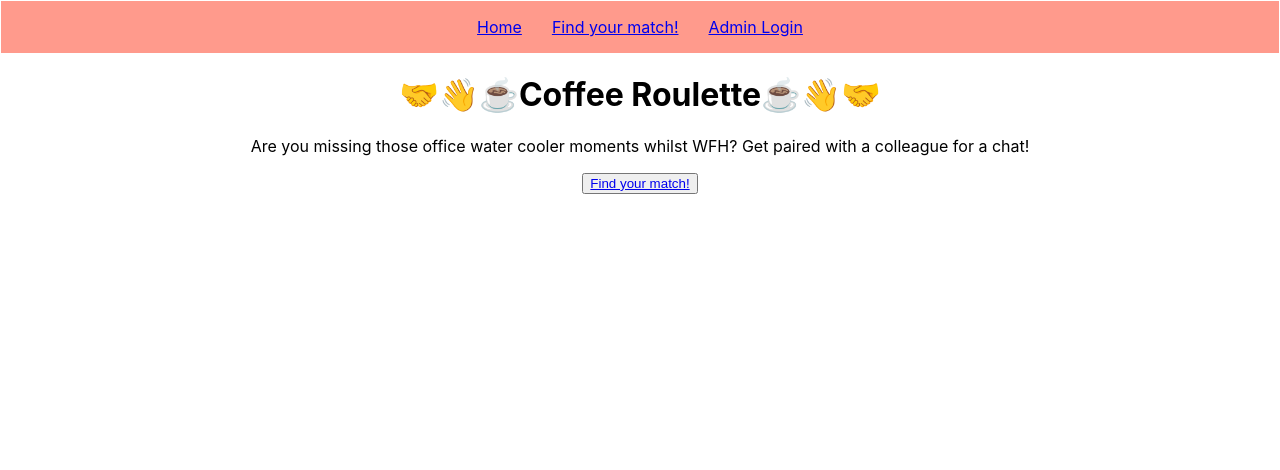
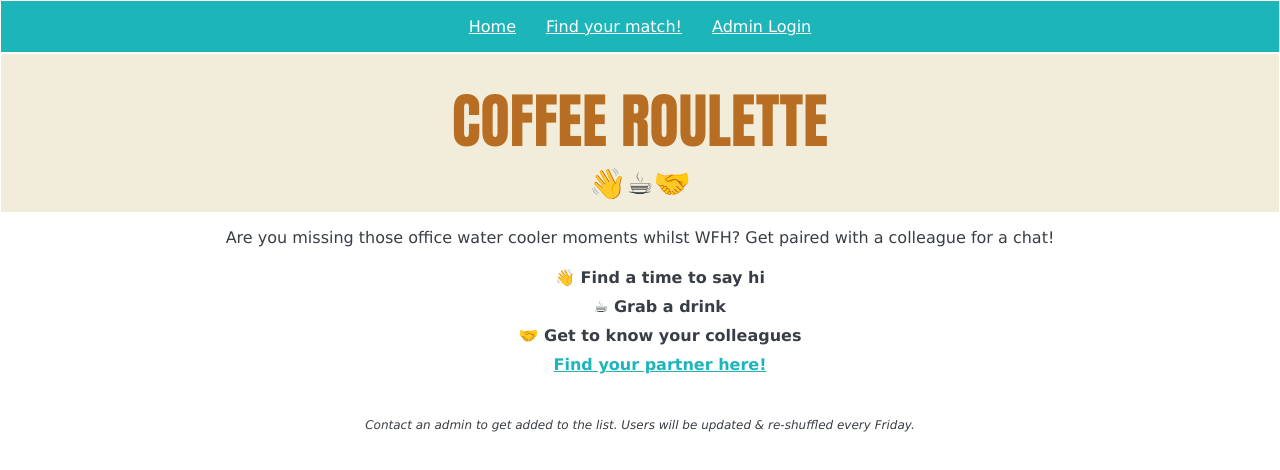
Before and after one commit to HollyLyford/coffee_roulette, a React (Create React App) app in the folder client/: page / in a window 1280 px wide. Shown: the top 470 px of the page. Built offline with nearby package versions, Linux system fonts and the light colour scheme.

Commit message:
odd number in list bug fixed, props in router

```diff
--- a/client/src/App.css
+++ b/client/src/App.css
@@ -1,3 +1,36 @@
 .App {
+    color:#393E46;
     text-align: center;
+    font-family: Verdana, Geneva, Tahoma, sans-serif;
 }
+
+.header{
+    background-color: #F2EDDB;
+    margin: 1px;
+    padding: 1px;
+}
+
+h1{
+    color: #B76E22;
+    font-family: Impact, Haettenschweiler, 'Arial Narrow Bold', fantasy;
+    font-weight: 100;
+    font-size: 60px;
+    text-transform: uppercase;
+    margin: 20px;
+    margin-bottom: 0px;
+}
+h3{
+    font-size: 30px;
+    margin: 0px;
+    margin-bottom: 10px;
+}
+
+.Home li {
+    list-style-type: none;
+    padding: 5px;
+    font-weight: bolder;
+}
+
+.tealLinks{
+    color: #1CB5B9;
+}
--- a/client/src/App.js
+++ b/client/src/App.js
@@ -1,17 +1,18 @@
 import './App.css';
-import React, { useState } from 'react';
-import Home from './components/Home'
-import PairView from './components/PairView'
+import React from 'react';
 import Navbar from './components/Navbar'
 import Routes from './components/Routes'
-import AdminView from './components/AdminView';
 
 function App() {
 
   return (
     <div className="App">
       <Navbar />
-      <h1>🤝👋☕Coffee Roulette☕👋🤝</h1>
+      <div className="header">
+        <h1>Coffee Roulette</h1>
+        <h3>👋☕🤝</h3>
+      </div>
+      {/* <img src="https://static.vecteezy.com/system/resources/thumbnails/000/091/124/small/free-business-meeting-tables-vector-icons.jpg" /> */}
       <Routes />
     </div>
   );
--- a/client/src/components/AdminView.js
+++ b/client/src/components/AdminView.js
@@ -6,53 +6,23 @@ import React, { useState } from 'react';
 // }
 
 function AdminView(props) {
-  let names = props.names;
-  const [peopleData, setPeopleData] = useState([names])
+  const [newFirstname, setNewFirstname] = useState("")
+  const [newLastname, setNewLastname] = useState("")
 
+  function handleSubmit(event){
+      event.preventDefault();
+      let newPerson = { firstname: newFirstname, lastname:newLastname }
+      window.alert(`${newPerson.firstname} ${newPerson.lastname} has been added`)
 
-  function handleInputChange(event){
-      const { name, value } = event.target;
-        //seems to be adding all values into object? why?????????
-      let newFormData = {...peopleData};
-      newFormData = {[name]: value};
-      setPeopleData(data => newFormData);
-
-    //   setPeopleData(data => ({
-    //     ...data,  // "spread" all existing state values
-    //     [name]: value  // overwrite the value for the field just typed into
-    // }));
-      }
-
-
-    function handleSubmit(event){
-        event.preventDefault();
-        //pass to parent
-        props.submitCb(peopleData)
-      }
-
-    function handleClick(){
-        //collect all IDs from names
-        let currentIDs = []
-        names.forEach((name => currentIDs.push(name.id)))
-        //shuffle
-        shuffle(currentIDs)
-        props.shuffleCb(currentIDs)
+      //pass to parent
+      props.submitCb(newPerson)
+      setNewFirstname("")
+      setNewLastname("")
     }
 
-    function shuffle(ids) {
-        let m = ids.length, t, i;
-        // While there remain elements to shuffle…
-            while (m) {
-            // Pick a remaining element…
-            i = Math.floor(Math.random() * m--);
-            // And swap it with the current element.
-            t = ids[m];
-            ids[m] = ids[i];
-            ids[i] = t;
-            }
-            //https://bost.ocks.org/mike/shuffle/
-        return ids;
-    }
+  function handleClick(){
+      props.shuffleCb()
+  }
 
     return (
       <div className="AdminView">
@@ -62,16 +32,16 @@ function AdminView(props) {
                 <input
                   type="text"
                   name="firstname"
-                  value={peopleData.firstname}
-                  onChange={e => handleInputChange(e)}
+                  value={newFirstname}
+                  onChange={e => setNewFirstname(e.target.value)}
                 />
             </label>
             <label>Last Name
                 <input
                   type="text"
                   name="lastname"
-                  value={peopleData.lastname}
-                  onChange={e => handleInputChange(e)}
+                  value={newLastname}
+                  onChange={e => setNewLastname(e.target.value)}
                 />
             </label>
             <button type="submit">Submit</button>
--- a/client/src/components/Home.js
+++ b/client/src/components/Home.js
@@ -10,7 +10,14 @@ function Home() {
     return (
       <div className="Home">
         <p>Are you missing those office water cooler moments whilst WFH? Get paired with a colleague for a chat!</p>
-        <button type="button"><Link to="/match">Find your match!</Link></button>
+        <ul>
+          <li>👋 Find a time to say hi</li>
+          <li>☕ Grab a drink</li>
+          <li>🤝 Get to know your colleagues</li>
+          <li><Link to="/match" className="tealLinks">Find your partner here!</Link></li>
+        </ul>
+        <br />
+        <em style={{ "font-size": "12px" }} >Contact an admin to get added to the list. Users will be updated & re-shuffled every Friday.</em>
       </div>
     );
   }
--- a/client/src/components/LogIn.js
+++ b/client/src/components/LogIn.js
@@ -7,7 +7,7 @@ function LogIn(props) {
     return (
       <div className="LogIn">
         <h2>Click to Log In:</h2>
-        <NavLink to="/admin">LOG IN</NavLink>
+        <NavLink to="/admin" className="tealLinks">LOG IN</NavLink>
 
       </div>
     );
--- a/client/src/components/Navbar.css
+++ b/client/src/components/Navbar.css
@@ -1,6 +1,6 @@
 .Navbar {
     border: 1px solid white;
-    background-color: #ff9a8c;
+    background-color: #1CB5B9;
 }
 
 .Navbar ul{
@@ -15,4 +15,5 @@
 
 .Navbar a{
     padding: 10px;
+    color: #FFFFFF
 }
--- a/client/src/components/Routes.js
+++ b/client/src/components/Routes.js
@@ -6,7 +6,7 @@ import HomeView from './Home';
 import PairView from './PairView';
 import LogIn from './LogIn';
 import AdminView from './AdminView'
-import names from'./dummyData';
+import names from'./initialData';
 
 function Routes(props) {
 
@@ -15,26 +15,47 @@ function Routes(props) {
         { a: 3, b:4},]
     const[pairs, setPairs] = useState(initialPairs)
     const[nameList, setNameList] = useState(names)
-    const [nextID, setNextID] = useState(names.length)
+    const [nextID, setNextID] = useState(names[names.length-1].id +1)
 
-    console.log(nameList)
-
-    function shufflePairs(ids){
+    function shufflePairs(){
+        let currentIDs = []
+        nameList.forEach((name => currentIDs.push(name.id)))
+        shuffle(currentIDs)
         setPairs([]);
-        for (let i = 0; i < ids.length; i+=2){
-              setPairs(newArr => [...newArr, {"a": ids[i], "b": ids[i+1]}])
+        if (currentIDs.length % 2 !== 0){
+            let repeatID = currentIDs[0];
+            currentIDs.push(repeatID);
         }
+        for (let i = 0; i < currentIDs.length; i+=2){
+            setPairs(newArr => [...newArr, {"a": currentIDs[i], "b": currentIDs[i+1]}])
+        }
+        window.alert("Names have been shuffled")
       }
 
-      function addPerson(p){
+
+    function shuffle(ids) {
+        let m = ids.length, t, i;
+        // While there remain elements to shuffle…
+            while (m) {
+            // Pick a remaining element…
+            i = Math.floor(Math.random() * m--);
+            // And swap it with the current element.
+            t = ids[m];
+            ids[m] = ids[i];
+            ids[i] = t;
+            }
+            //https://bost.ocks.org/mike/shuffle/
+        return ids;
+    }
+
+    function addPerson(p){
           p.id = nextID;
           setNextID(nextID => nextID + 1);
           setNameList(nameList => [...nameList, p]);
-      }
+    }
 
     return (
         <Switch>
-            {/* Home: Use 'exact' or else this route will match EVERYTHING */}
             <Route path="/" exact>
                 <HomeView />
             </Route>
```
Also changed, not shown: client/src/components/initialData.js (renamed from client/src/components/dummyData.js).
